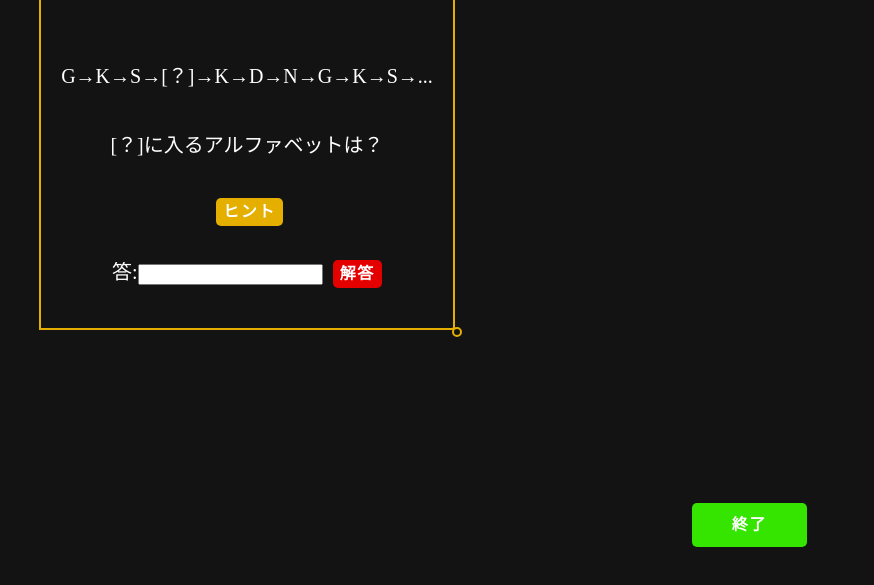
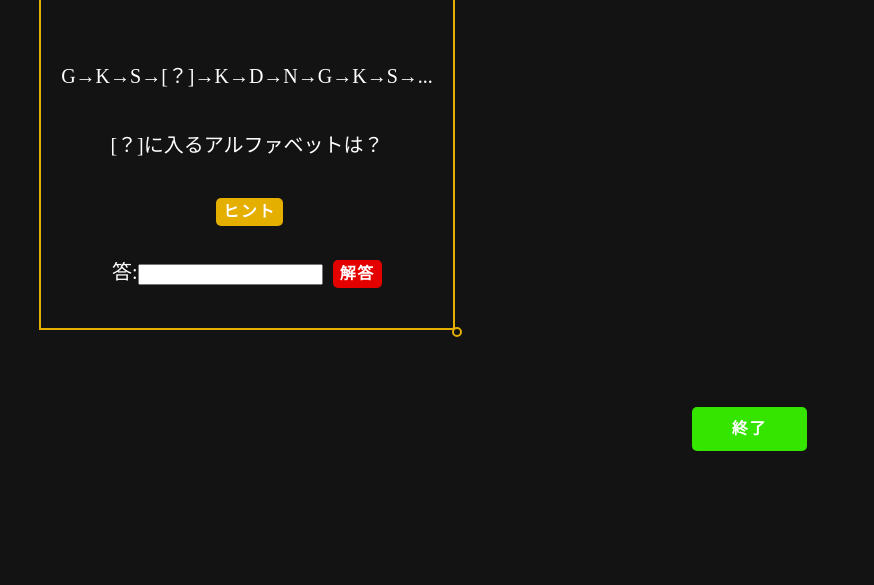
Before and after one commit to zm19086/kadai, a plain HTML site: page main.html in a window 1280 px wide. Shown: the part 213-798 px from the top of the page, without its empty margins (393-1267 px from the left). Drawn offline with Linux system fonts and the light colour scheme.

Commit message:
ver.0.8.4

```diff
--- a/css/btn.css
+++ b/css/btn.css
@@ -109,6 +109,6 @@ a.btn--orange2:hover {
 .endbtn {
   position: absolute;
   text-align: center;
-  bottom: 10px;
+  top: 590px;
   right: 50px;
 }
```
